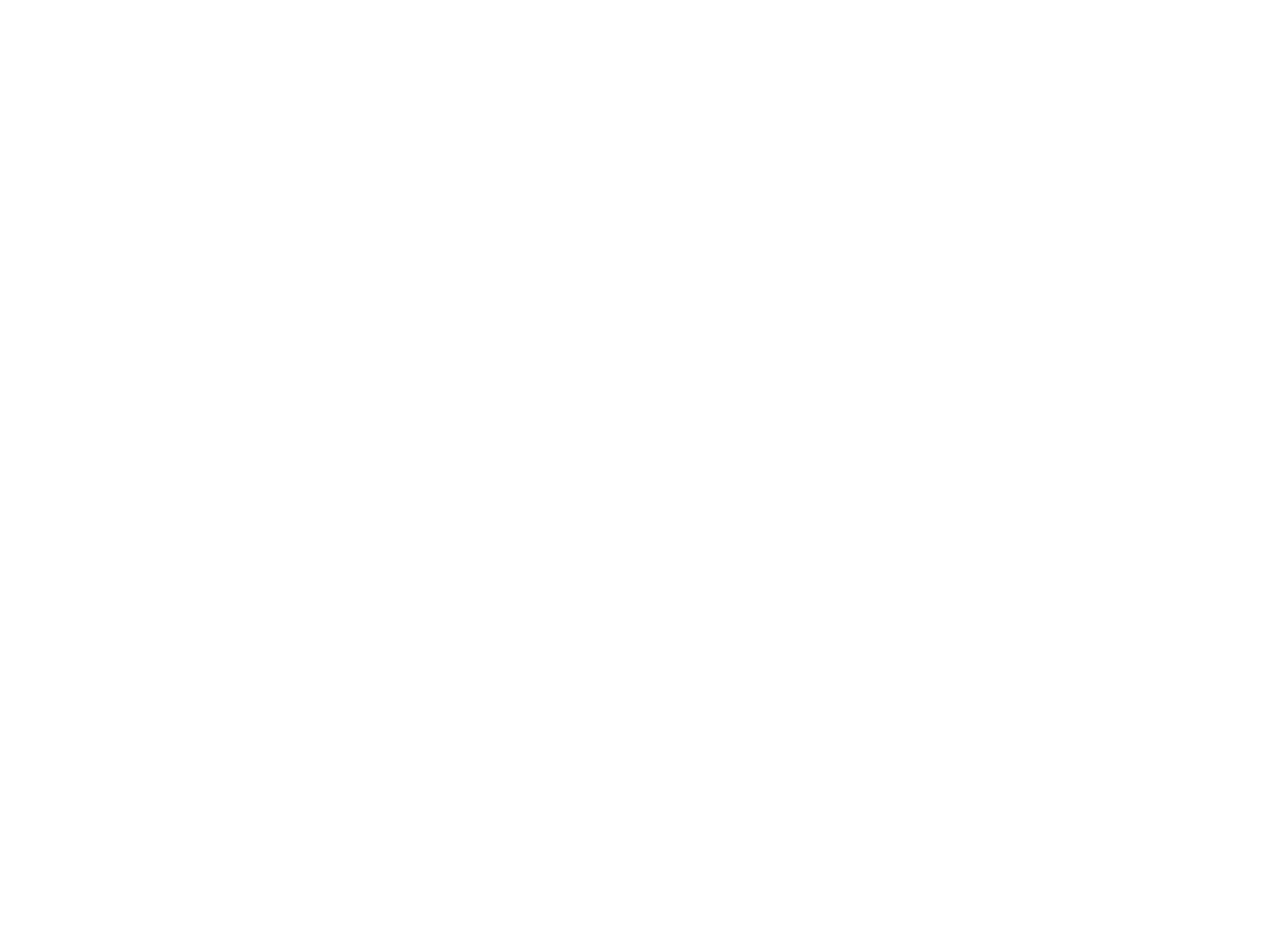
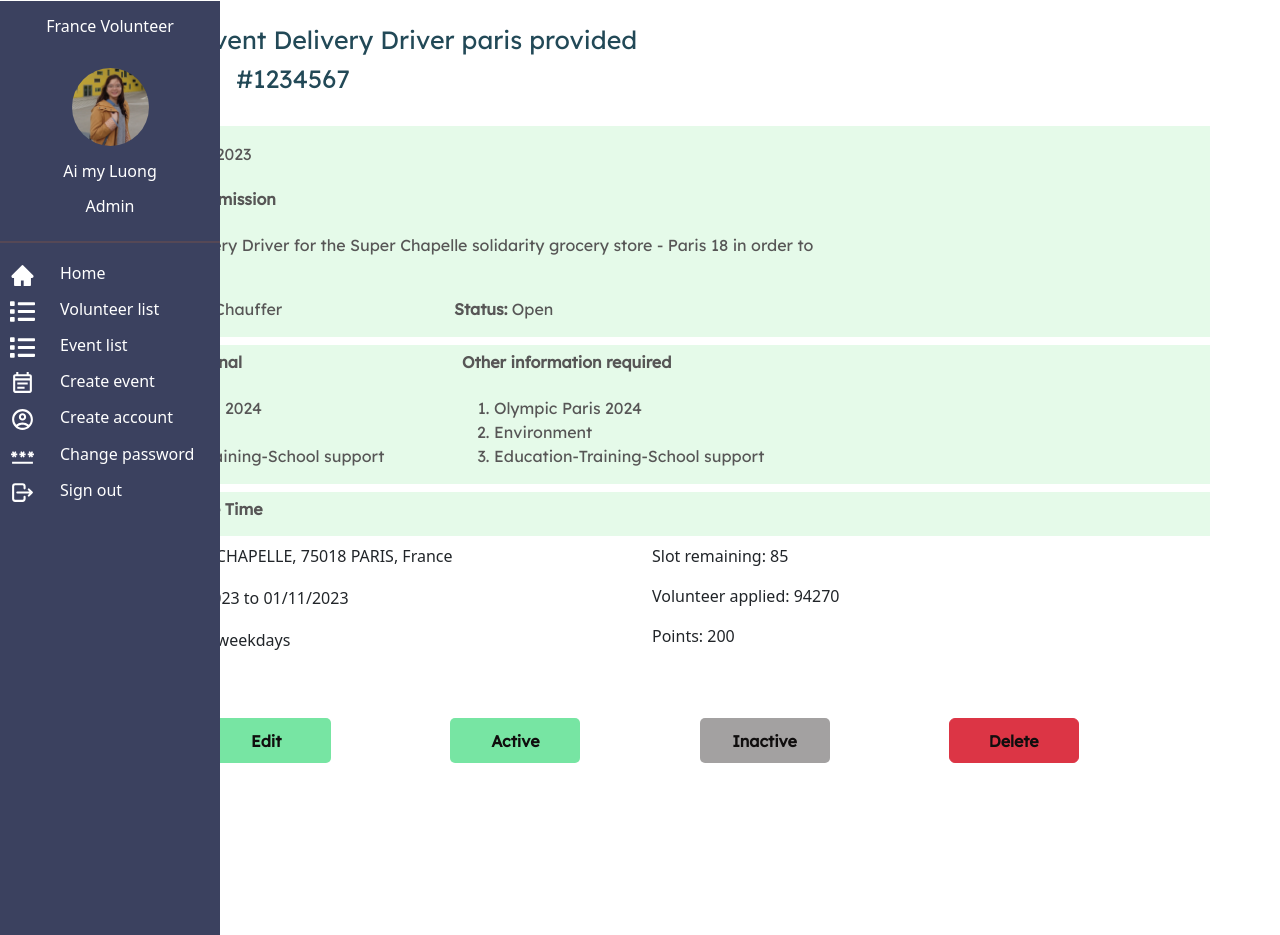
Before and after one commit to thamim1998/franceVolunteerSytemFrontend, a React (Create React App) app: page /event/list/1 in a window 1280 px wide. Before the commit this address had no page. Before the commit the page ends 800 px from the top, so only its background shows below. Built offline with nearby package versions, Linux system fonts and the light colour scheme.

Commit message:
event detail component completed

```diff
--- a/src/App.js
+++ b/src/App.js
@@ -1,4 +1,5 @@
 import { Route, Routes } from "react-router-dom";
+import EventDetail from "./components/EventDetailComponent/EventDetail";
 import EventList from "./components/EventListComponent/EventList";
 import HomeComponent from "./components/HomeComponent/HomeComponent";
 import LoginComponent from "./components/LoginComponent/LoginComponent";
@@ -14,6 +15,7 @@
         <Route path="/volunteer/list" element={<VolunteerList />} />
         <Route path="/volunteer/list/:id"  element={<VolunteerDetail/>} />
         <Route path="/event/list"  element={<EventList/>} />
+        <Route path="/event/list/:id"  element={<EventDetail/>} />
       </Routes>
     </div>
   );
--- /dev/null
+++ b/src/components/EventDetailComponent/EventDetail.css
@@ -0,0 +1,69 @@
+@import url("https://fonts.googleapis.com/css2?family=Lexend+Deca:wght@400&family=Roboto:wght@300&display=swap");
+
+.event-detail .detail-content h4 {
+  font-family: "Lexend Deca";
+  font-style: normal;
+  font-weight: 400;
+  font-size: 25px;
+  line-height: 31px;
+  align-items: center;
+  color: #224957;
+}
+
+.event-detail .detail-content h6{
+  background: #e5fae9;
+  font-family: "Lexend Deca";
+  font-style: normal;
+  font-weight: 800;
+  font-size: 16px;
+  color: #575656;
+}
+.event-detail .detail-content .desire {
+  background: #e5fae9;
+  font-family: "Lexend Deca";
+  font-style: normal;
+  font-weight: 400;
+  font-size: 16px;
+  color: #575656;
+}
+
+.event-detail .detail-content .desire li {
+  display: list-item;
+}
+
+.event-detail .button-approve {
+  display: flex;
+  justify-content: space-evenly;
+}
+
+.event-detail .button-approve button {
+  width: 130px;
+  height: 45px;
+  font-family: "Lexend Deca";
+  font-style: normal;
+  font-weight: 700;
+  font-size: 16px;
+  align-items: center;
+  text-align: center;
+  color: #100e0e;
+}
+
+.event-detail .button-approve .approve {
+  background: #77e5a3;
+  border-radius: 5px;
+  border: none;
+}
+
+.event-detail .button-approve .approve:hover {
+  background: #3ac571;
+}
+
+.event-detail .button-approve .inactive {
+  background: #a3a1a1;
+  border-radius: 5px;
+  border: none;
+}
+
+.event-detail .button-approve .inactive:hover {
+  background: rgb(139, 133, 133);
+}
--- /dev/null
+++ b/src/components/EventDetailComponent/EventDetail.jsx
@@ -0,0 +1,112 @@
+import React from "react";
+import SidebarComponent from "../common/SidebarComponent/SidebarComponent";
+import "./EventDetail.css";
+import { HiOutlineLocationMarker } from "react-icons/hi";
+import { AiOutlineCalendar } from "react-icons/ai";
+import { GiTimeTrap } from "react-icons/gi";
+
+function VolunteerDetail() {
+  return (
+    <div className="event-detail">
+      <div>
+        <SidebarComponent />
+      </div>
+      <div className="detail-content">
+        <div className="container">
+          <h4 className="pt-4">
+            Solidtary event Delivery Driver paris provided
+          </h4>
+          <h4 className=" pb-4">EVENT ID: &nbsp;&nbsp; #1234567</h4>
+          <div className="row desire mt-2">
+            <p className="pt-3">Posted on 06/10/2023</p>
+            <h6 className="pt-2 pb-3">Description de la mission</h6>
+            <div className="col-8">
+              <p>
+                I work as a Delivery Driver for the Super Chapelle solidarity
+                grocery store - Paris 18 in order to collect the goods.
+              </p>
+            </div>
+            <div className="row">
+              <div className="col-4">
+                <p>
+                  {" "}
+                  <b>Type de mission:</b> Chauffer{" "}
+                </p>
+              </div>
+              <div className="col-4">
+                <p>
+                  <b>Status:</b> Open
+                </p>
+              </div>
+            </div>
+          </div>
+          <div className="row desire mt-2">
+            <div className="col-4">
+              <h6 className="pt-2 pb-3">Needed Professional</h6>
+              <ol>
+                <li>Olympic Paris 2024</li>
+                <li>Environment</li>
+                <li>Education-Training-School support</li>
+              </ol>
+            </div>
+            <div className="col-6">
+              <h6 className="pt-2 pb-3">Other information required</h6>
+              <ol>
+                <li>Olympic Paris 2024</li>
+                <li>Environment</li>
+                <li>Education-Training-School support</li>
+              </ol>
+            </div>
+          </div>
+          <div className="row profile mt-2">
+            <h6 className="pt-2 pb-3">Address and Date Time</h6>
+            <div className="col-6">
+              <p>
+                {" "}
+                <span className="pt-3 pb-5">
+                  <HiOutlineLocationMarker size={25} />
+                </span>{" "}
+                63 RUE DE LA CHAPELLE, 75018 PARIS, France
+              </p>
+              <p>
+                {" "}
+                <span className="pt-3 pb-5">
+                  <AiOutlineCalendar size={25} />
+                </span>{" "}
+                From 01/10/2023 to 01/11/2023
+              </p>
+              <p>
+                {" "}
+                <span className="pt-3 pb-5">
+                  <GiTimeTrap size={25} />
+                </span>{" "}
+                Needed time: weekdays
+              </p>
+            </div>
+            <div className="col-6">
+              <p>Slot remaining: 85</p>
+              <p>Volunteer applied: 94270</p>
+              <p>Points: 200</p>
+            </div>
+          </div>
+          <div className="button-approve mt-5">
+            <button type="button" className="btn btn-primary approve">
+              Edit
+            </button>
+            <button type="button" className="btn btn-primary approve">
+              Active
+            </button>
+            <button type="button" className="btn btn-secondary inactive">
+              Inactive
+            </button>
+            <button type="button" className="btn btn-danger delete">
+              Delete
+            </button>
+          </div>
+        </div>
+      </div>
+    </div>
+  );
+}
+
+export default VolunteerDetail;
```
